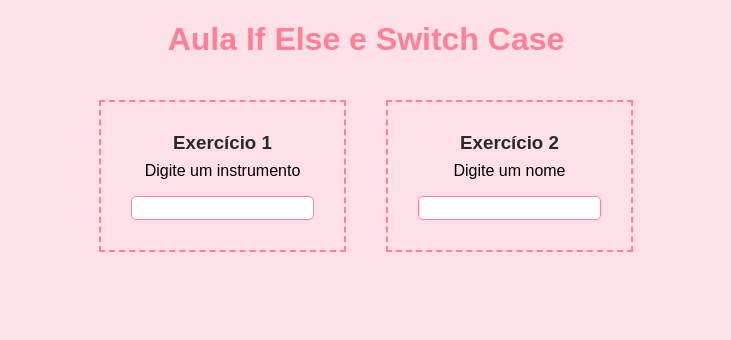
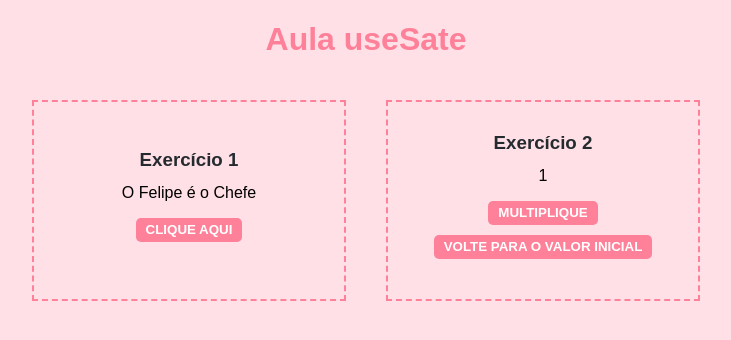
Before and after one commit to PolyaneRibeiro/Aulas-js-React, a React (Create React App) app in the folder my-app/: page / in a window 1280 px wide. Shown: the top 340 px of the page, without its empty margins (274-1005 px from the left). Built offline with nearby package versions, Linux system fonts and the light colour scheme.

Commit message:
useState

```diff
--- a/my-app/src/App.css
+++ b/my-app/src/App.css
@@ -5,7 +5,7 @@ body {
 
 h3{
   color: #252a2f;
-  margin-bottom: 0.5rem;
+  margin-bottom: 0.8rem;
   margin-top: 0;
 }
 
@@ -39,5 +39,19 @@ input:focus-visible {
   border:  2px dashed #ff8099  ;
   margin: 20px;
   padding: 30px;
+  justify-content: center;
+  width: 250px;
 
 }
+
+button {
+  background-color: #ff8099;
+  border: 0;
+  height: 24px;
+  color: white;
+  border-radius: 5px;
+  font-weight: bold;
+  cursor: pointer;
+  padding: 0 10px 0 10px;
+  margin-bottom: 10px;
+}
--- a/my-app/src/App.js
+++ b/my-app/src/App.js
@@ -1,25 +1,35 @@
+import { useState } from 'react';
 import './App.css';
-import { msgConsoleIf, msgConsoleSwitch } from './utils'
 
 function App() {
+  const [nome, setNome] = useState('Felipe')
+  const [cargo, setCargo] = useState('Chefe')
+  const [valor, setValor] = useState(1)
+
+  const trocarNome = () => {
+    setNome('Ítalo')
+    setCargo('Tech Lead')
+
+    if (nome === 'Ítalo' && cargo === 'Tech Lead') {
+      setNome('Felipe')
+      setCargo('Chefe')
+    }
+  }
 
   return (
     <>
-      <h1>Aula If Else e Switch Case</h1>
+      <h1>Aula useSate</h1>
       <div className='app'>
         <div className='box'>
           <h3>Exercício 1</h3>
-      <p>Digite um instrumento</p>
-      <form>
-        <input onChange={(e) => { msgConsoleIf(e.target.value) }} />
-      </form>
+          <p>O {nome} é o {cargo}</p>
+          <button onClick={() => trocarNome()}>CLIQUE AQUI</button>
         </div>
         <div className='box'>
           <h3>Exercício 2</h3>
-      <p>Digite um nome</p>
-      <form>
-        <input onChange={(e) => { msgConsoleSwitch(e.target.value) }} />
-      </form>
+          <p>{valor}</p>
+          <button onClick={() => setValor(valor * 4)}>MULTIPLIQUE</button>
+          <button onClick={() => setValor(1)}>VOLTE PARA O VALOR INICIAL</button>
         </div>
 
       </div>
--- a/my-app/src/utils/index.jsx
+++ /dev/null
@@ -1,23 +0,0 @@
-export const msgConsoleIf = (valorDigitado) => {
-    if (valorDigitado === 'Guitarra') {
-        console.log('tem cordas')
-    }
-    else if (valorDigitado === 'Bateria') {
-        console.log('tem pedal')
-    }
-    else if (valorDigitado === 'Microfone') {
-        console.log('tem fios')
-    }
-    else {
-        console.log('não existe esse instrumento')
-    }
-}
-
-export const msgConsoleSwitch = (valorDigitado) => {
-    switch (valorDigitado) {
-        case 'Lana': console.log('tem 11 messes'); break;
-        case 'Poly': console.log('tem 33 anos'); break;
-        case 'Felipe': console.log('tem 30 anos'); break;
-        default: console.log('esse nome não está cadastrado')
-    }
-}
```
Lines whose indentation alone changed are shown as unchanged.
